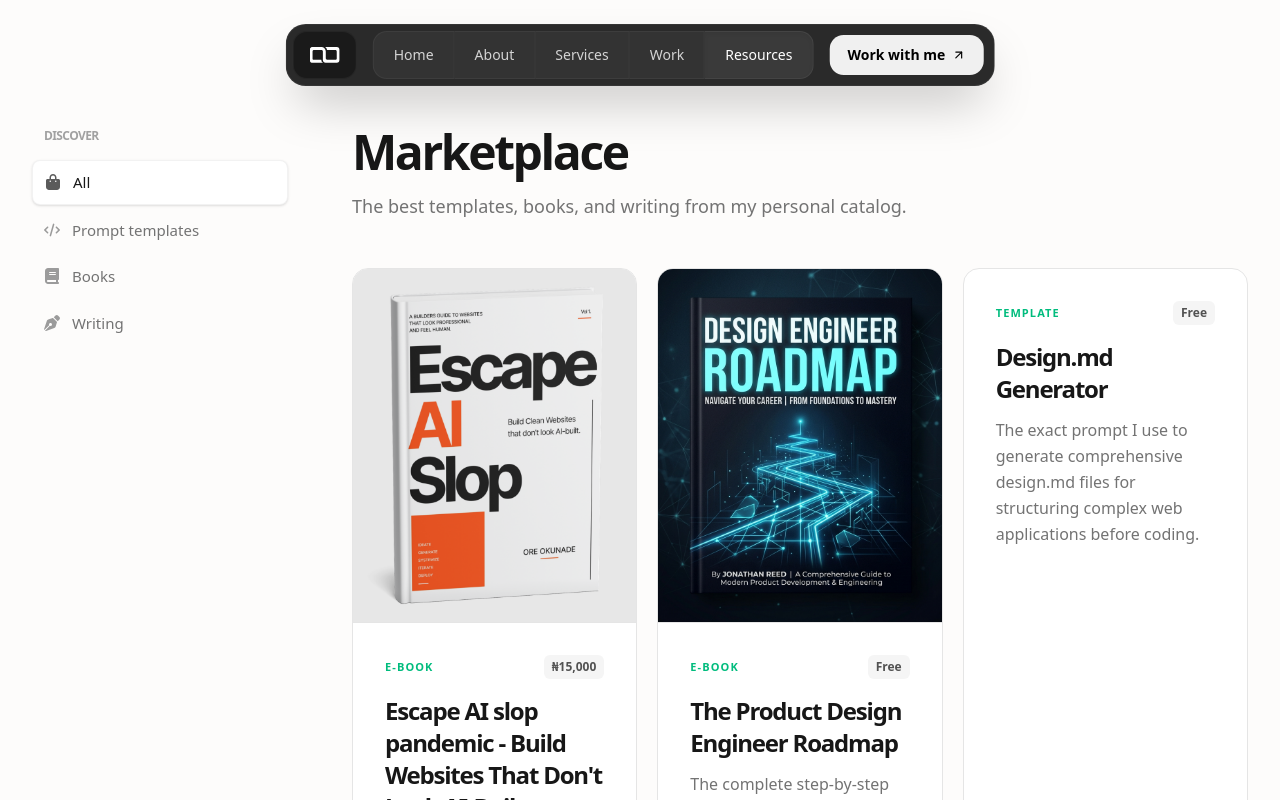
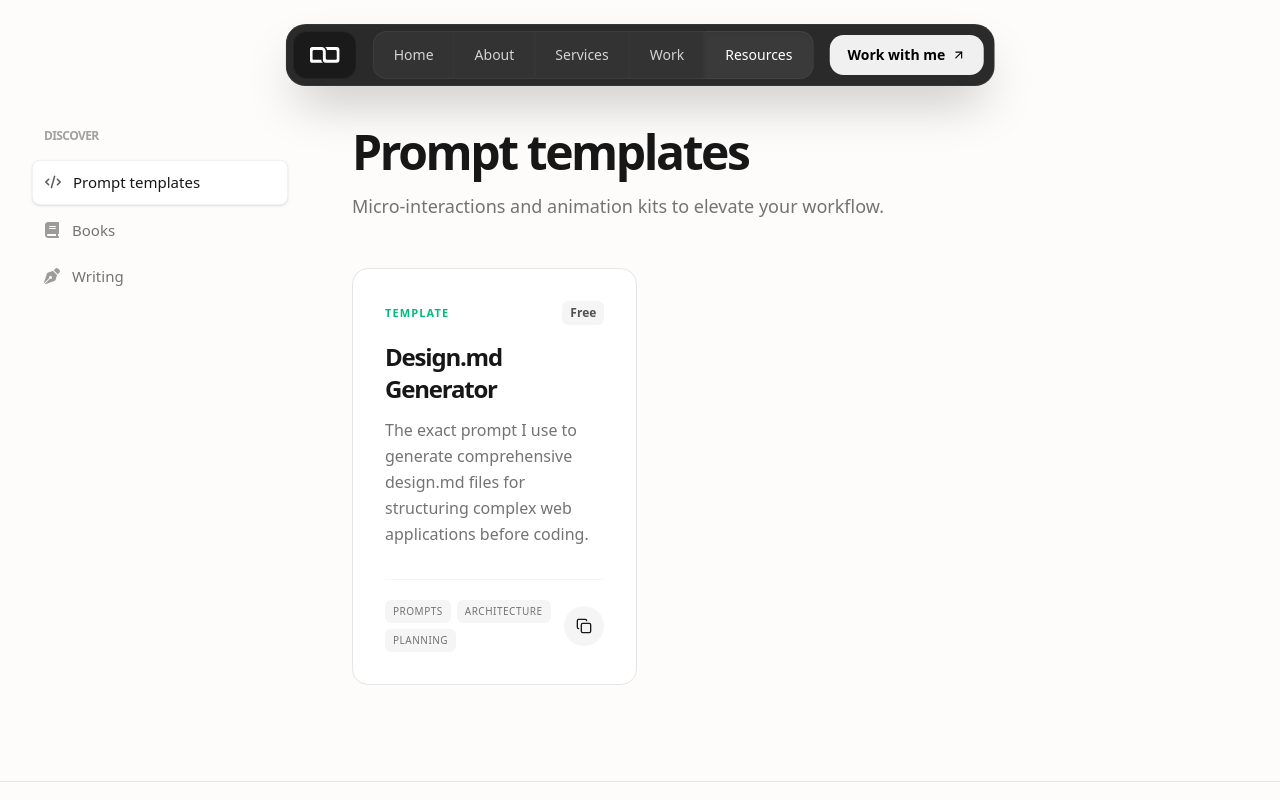
Before and after one commit to oreokunade/oreokunade.com, a React (Vite) app: page /store in a window 1280 px wide. Shown: the top 800 px of the page. Built offline with nearby package versions, Linux system fonts and the light colour scheme; a web font is replaced by a local one.

Commit message:
feat: remove 'All' tab from store page

```diff
--- a/pages/Store.tsx
+++ b/pages/Store.tsx
@@ -28,8 +28,8 @@ const fadeUp = {
   }
 };
 
-type Category = 'All' | 'Prompt templates' | 'Books' | 'Writing';
-const CATEGORIES: Category[] = ['All', 'Prompt templates', 'Books', 'Writing'];
+type Category = 'Prompt templates' | 'Books' | 'Writing';
+const CATEGORIES: Category[] = ['Prompt templates', 'Books', 'Writing'];
 
 const CopyButton = ({ text }: { text: string }) => {
   const [copied, setCopied] = useState(false);
@@ -70,7 +70,7 @@ const getProductIcon = (type: string) => {
 
 const Store = () => {
   const [isDarkMode, setIsDarkMode] = useState(false);
-  const [activeCategory, setActiveCategory] = useState<Category>('All');
+  const [activeCategory, setActiveCategory] = useState<Category>('Prompt templates');
   const [isMobileMenuOpen, setIsMobileMenuOpen] = useState(false);
   const [selectedPrompt, setSelectedPrompt] = useState<DigitalProduct | null>(null);
   const location = useLocation();
@@ -136,7 +136,7 @@ const Store = () => {
                         : 'text-neutral-500 hover:text-neutral-900 dark:text-neutral-400 dark:hover:text-white hover:bg-neutral-100 dark:hover:bg-[#111111]'
                     }`}
                   >
-                    {cat === 'All' && <FaBagShopping className="w-4 h-4 opacity-70" />}
+
                     {cat === 'Prompt templates' && <FaCode className="w-4 h-4 opacity-70" />}
                     {cat === 'Books' && <FaBook className="w-4 h-4 opacity-70" />}
                     {cat === 'Writing' && <FaPenNib className="w-4 h-4 opacity-70" />}
@@ -156,14 +156,14 @@ const Store = () => {
               initial={{ opacity: 0, y: 10 }} animate={{ opacity: 1, y: 0 }}
               className="text-3xl md:text-5xl font-bold text-neutral-900 dark:text-white mb-4 tracking-tight"
             >
-              {activeCategory === 'All' ? 'Marketplace' : activeCategory}
+              {activeCategory}
             </motion.h1>
             <motion.p
               key={`desc-${activeCategory}`}
               initial={{ opacity: 0 }} animate={{ opacity: 1 }}
               className="text-lg text-neutral-500 dark:text-neutral-400 max-w-2xl"
             >
-              {activeCategory === 'All' && 'The best templates, books, and writing from my personal catalog.'}
+
               {activeCategory === 'Prompt templates' && 'Micro-interactions and animation kits to elevate your workflow.'}
               {activeCategory === 'Books' && 'Comprehensive guides and roadmaps to level up your career.'}
               {activeCategory === 'Writing' && 'My latest essays on design, engineering, and product philosophy.'}
```
